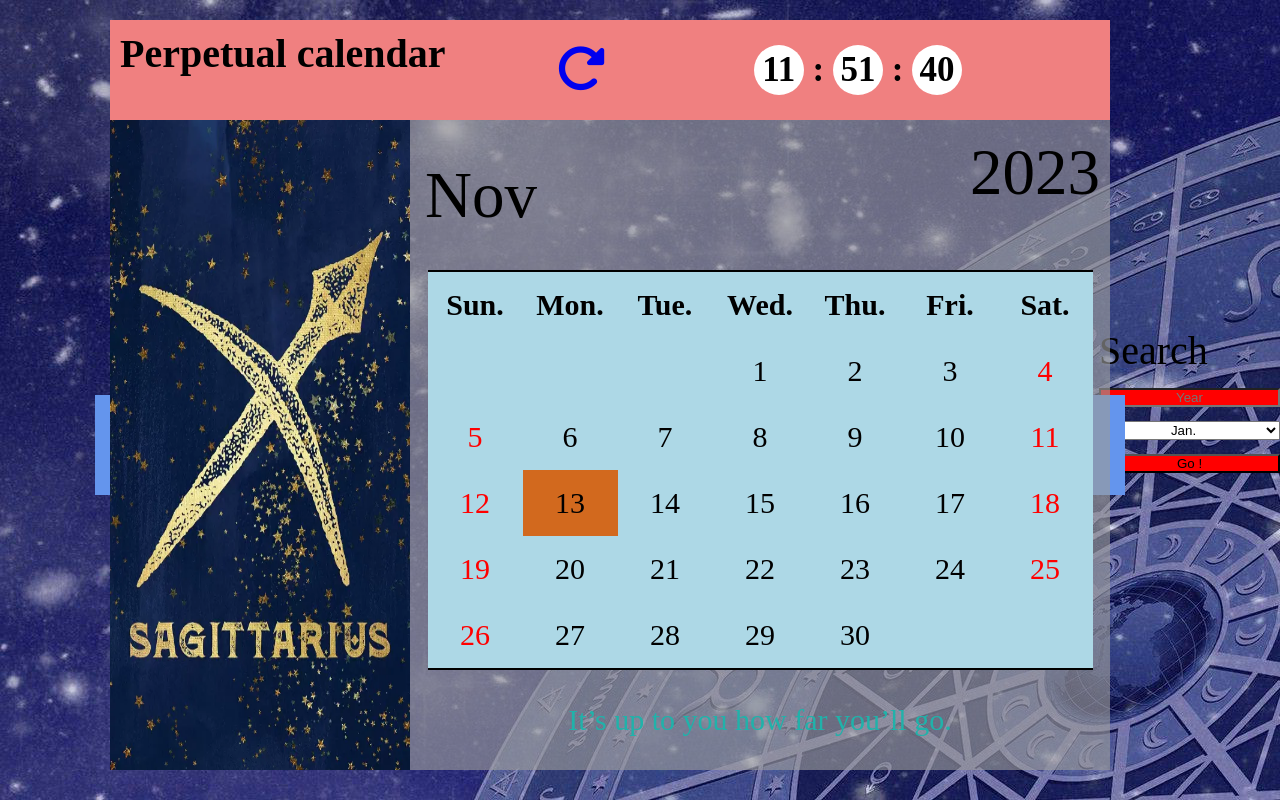
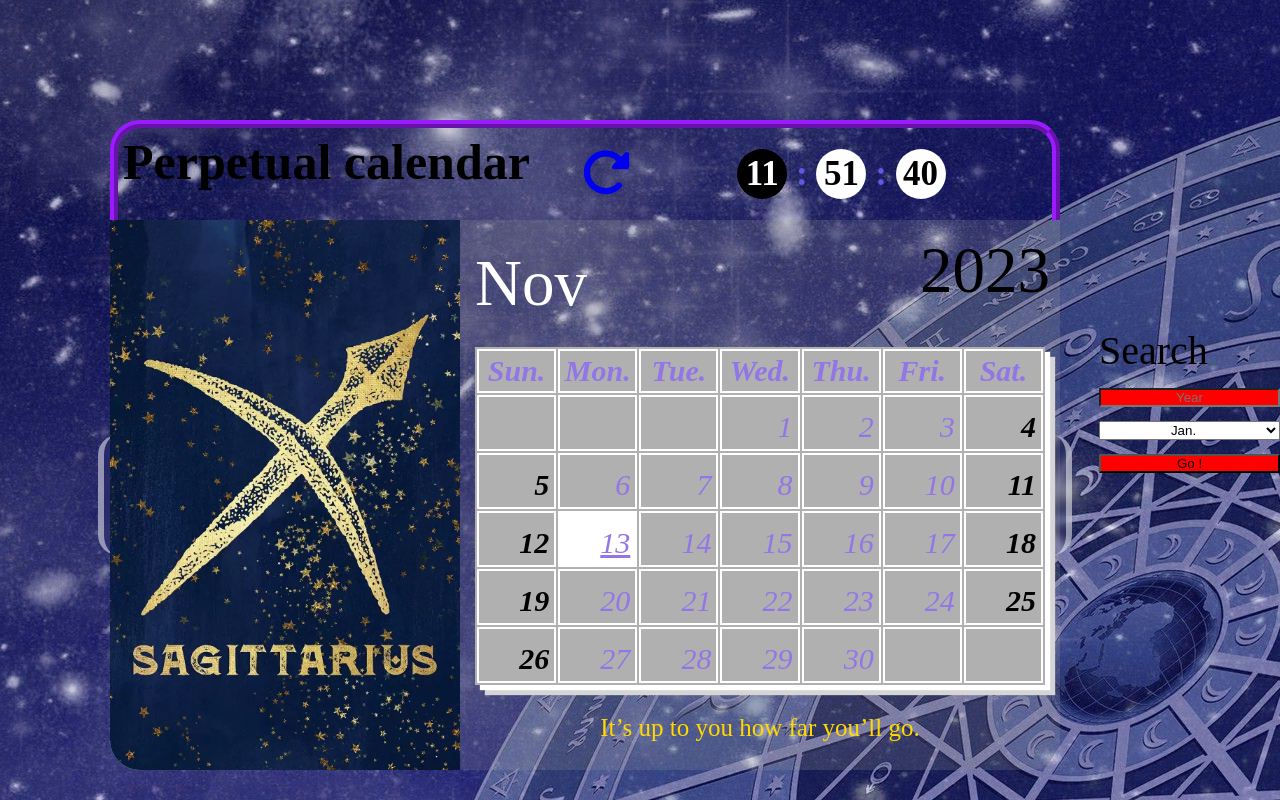
Before and after one commit to Trump-2/Perpetual-calendar, a PHP site: page / in a window 1280 px wide. Run offline with PHP 8.4, Linux system fonts and the light colour scheme.

Commit message:
配色調整

```diff
--- a/index.php
+++ b/index.php
@@ -73,7 +73,7 @@
 
   <?php
   // 名言的array
-  $sayingArr = ['Don’t let the past steal your present.', 'Whether you fail or fly, at least you tried.', 'Knowledge is a treasure, but practice is the key to it.', 'You can’t be perfect but you can be unique.', 'The first step is as good as half over.', 'I know that my future is not just a dream. ', 'Quitters never win and winners never quit.', 'Victory won’t come to me unless I go to it.', 'Pessimism leads to weakness, optimism to power.', 'Talent without working hard is nothing.', 'It’s up to you how far you’ll go.', 'Those who dare to fail miserably can achieve greatly.'];
+  $sayingArr = ['Don’t let the past steal your present.', 'Whether you fail or fly, at least you tried.', 'From small beginning come great things.', 'You can’t be perfect but you can be unique.', 'The first step is as good as half over.', 'I know that my future is not just a dream. ', 'Quitters never win and winners never quit.', 'Victory won’t come to me unless I go to it.', 'Pessimism leads to weakness, optimism to power.', 'Talent without working hard is nothing.', 'It’s up to you how far you’ll go.', 'God helps those who help themselves.'];
 
 
   // 顯示每個月 1 號的日期格式
--- a/style.css
+++ b/style.css
@@ -6,20 +6,24 @@
 }
 
 table {
-  border-collapse: collapse;
+  /* border-collapse: collapse; */
   width: 95%;
   /* position: absolute;
   left: 15px; */
   table-layout: fixed;
   /* border: 3px double #999; */
-  border-bottom: 2px solid black;
+  /* border-bottom: 2px solid black; */
   height: 400px;
-  background-color: lightblue;
+  background-color: rgb(176, 176, 176);
   font-size:30px;
+  color:rgb(146, 118, 231);
+  font-style: italic;
+  box-shadow: 5px 5px 1px white,10px 10px 1px rgb(213, 213, 213)
 }
 
 th {
-  border-top: 2px solid black;
+  border:2px solid white;
+
 }
 
 .td-div {
@@ -29,12 +33,16 @@
 td {
   /* border: 1px solid #999; */
   /* padding: 5px 10px; */
-  text-align: center;
-  /* height:60px; */
-  /* width: 80px;
-  height: 80px;
-  border-radius: 50%; */
-  /* background-color: yellow; */
+  /* text-align: center; */
+  border:2px solid white;
+  vertical-align: bottom;
+  text-align: right;
+  padding:5px;
+}
+
+td:hover {
+  transition-duration: 1s;
+
 }
 
 .box {
@@ -48,33 +56,43 @@
 }
 
 .box > a {
-  background-color: cornflowerblue;
+  /* background-color: cornflowerblue; */
   display: block;
   width: 100px;
-  height: 100px;
+  height: 15vh;
   text-align: center;
-  line-height: 100px;
+  line-height: 15vh;
+  backdrop-filter: blur(5px);
+  border-radius:20px;
 }
+
+
 
 aside {
   /* width: 300px; */
-  width: 300px;
-  height: 650px;
+  width: 350px;
+  height: 550px;
   background-color: turquoise;
+  border-radius: 0 0 0 30px;
+
+
 }
 
 aside>img {
   max-width:100%;
   height:100%;
+  border-radius: 0 0 0 30px;
+
 }
 
 main {
   align-items: center;
   display: flex;
   flex-direction: column;
-  width: 700px;
-  height: 650px;
-  background-color: rgba(156, 156, 156, 0.639);
+  width: 600px;
+  height: 550px;
+  background-color: rgba(156, 156, 156, 0.211);
+  border-radius: 0 0 30px;
 }
 
 .saying {
@@ -83,23 +101,31 @@
   /* line-height:100px; */
   /* text-align: center; */
   color: lightseagreen;
-  font-size: 30px;
+  font-size: 25px;
   display: flex;
   align-items: center;
   justify-content: center;
+  color:rgb(255, 217, 0);
 }
 
 .today-weekend {
-  color: red;
-  background-color: chocolate;
+  color: rgb(0, 0, 0);
+  /* background-color: chocolate; */
+  text-decoration:underline;
+  background-color:white;
+  font-weight:bold;
+
 }
 
 .weekend {
-  color: red;
+  color: rgb(0, 0, 0);
+  font-weight:bold;
 }
 
 .today {
-  background-color: chocolate;
+  text-decoration:underline;
+  background-color:white;
+
 }
 
 .month-year {
@@ -115,6 +141,7 @@
   left: 15px;
   font-size: 65px;
   transform: translate(0, -50%);
+  color:white;
 }
 
 .year {
@@ -122,26 +149,31 @@
   right: 10px;
   top: 10%;
   font-size: 65px;
+
 }
 
 .prev {
   transition: transform 0.9s ease; /* 添加 transition 属性 */
   position: relative;
-  left: 85px;
+  left: 88px;
+  border-left: 6px solid rgba(255, 255, 255, 0.498);
+
 }
 
 .prev:hover {
-  transform: translateX(-60px); /* 在悬浮时应用移动效果 */
+  transform: translateX(-68px); /* 在悬浮时应用移动效果 */
 }
 
 .next {
   transition: transform 0.9s ease; /* 添加 transition 属性 */
   position: relative;
-  right: 85px;
+  right: 88px;
+  border-right: 6px solid rgba(255, 255, 255, 0.498);
+
 }
 
 .next:hover {
-  transform: translateX(60px); /* 在悬浮时应用移动效果 */
+  transform: translateX(68px); /* 在悬浮时应用移动效果 */
 }
 
 .aside-div {
@@ -163,7 +195,6 @@
   display: flex;
   align-items: center;
   justify-content: flex-start;
-  background-color: red;
   background-image: url('./images/backgrounds/bg14_c.png');
   background-position:top;
   /* background-size:cover; */
@@ -190,25 +221,27 @@
 }
 
 .header {
-  width: 1000px;
+  width: 950px;
   height: 100px;
-  background-color: lightcoral;
   display: flex;
   align-items: center;
   justify-content: space-evenly;
   position: relative;
+  border-radius: 30px 30px 0 0;
+  border:8px ridge #9a1bff;
+  border-bottom:0;
 }
 
 .title {
   position: absolute;
-  left: 10px;
-  top: 10px;
-  font-size: 40px;
+  left: 5px;
+  top: 5px;
+  font-size: 50px;
   font-weight: bold;
 }
 
 .none {
-  width: 150px;
+  width: 250px;
 }
 
 .clock > span {
@@ -223,6 +256,15 @@
   height: 50px;
   line-height: 50px;
   border-radius: 50%;
+}
+
+.clock > span:nth-child(1) {
+  background-color: black;
+  color:white;
+}
+
+.clock > span:nth-child(even) {
+  color:rgb(100, 85, 232);
 }
 
 .return {
@@ -263,3 +305,11 @@
 form > div {
   font-size: 40px;
 }
+
+
+.fa-circle-left {
+  font-size: 50px;
+  line-height: 15vh;
+  /* background-image:linear-gradient(to right, black, white); */
+  color:white
+}
```
Lines whose indentation alone changed are shown as unchanged.
